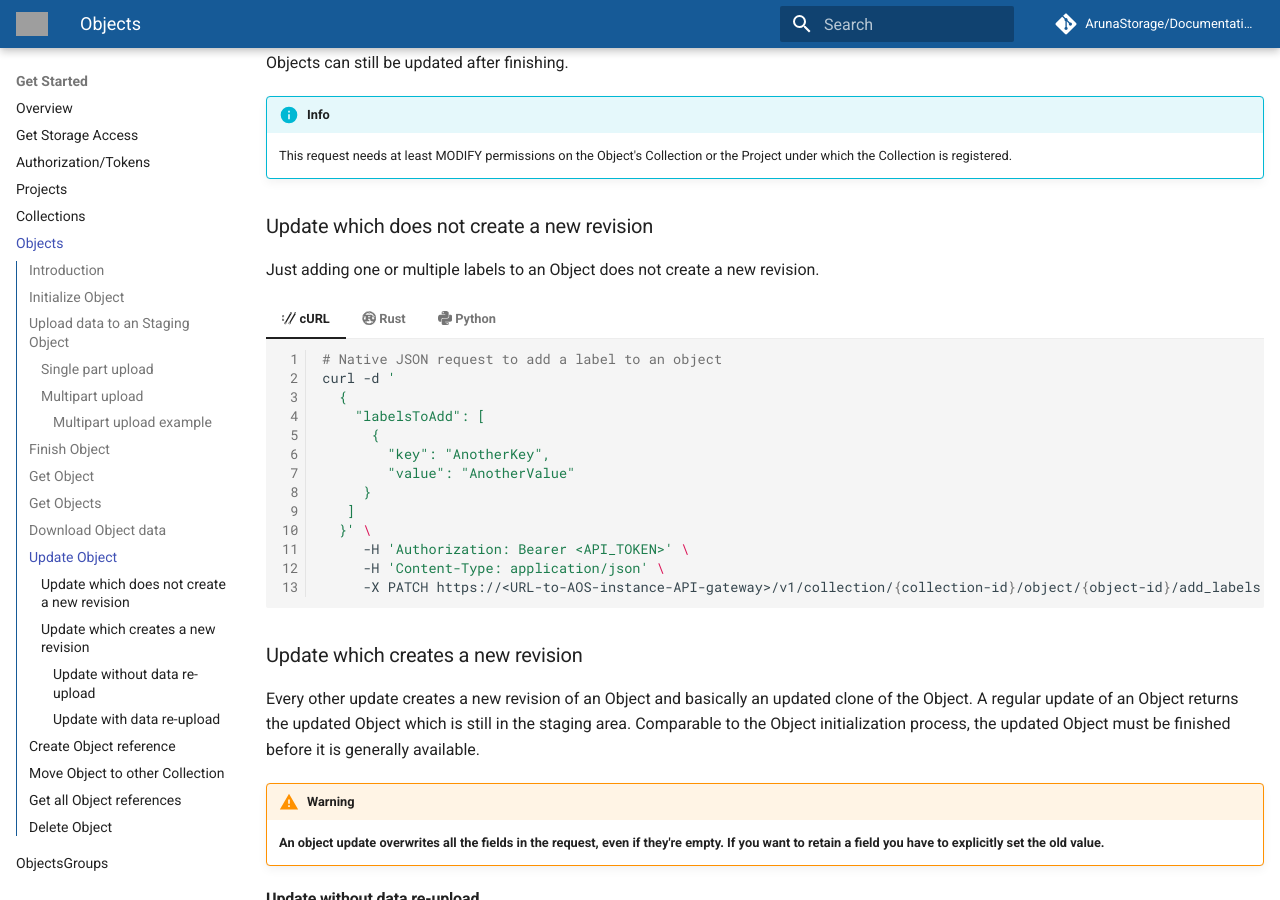
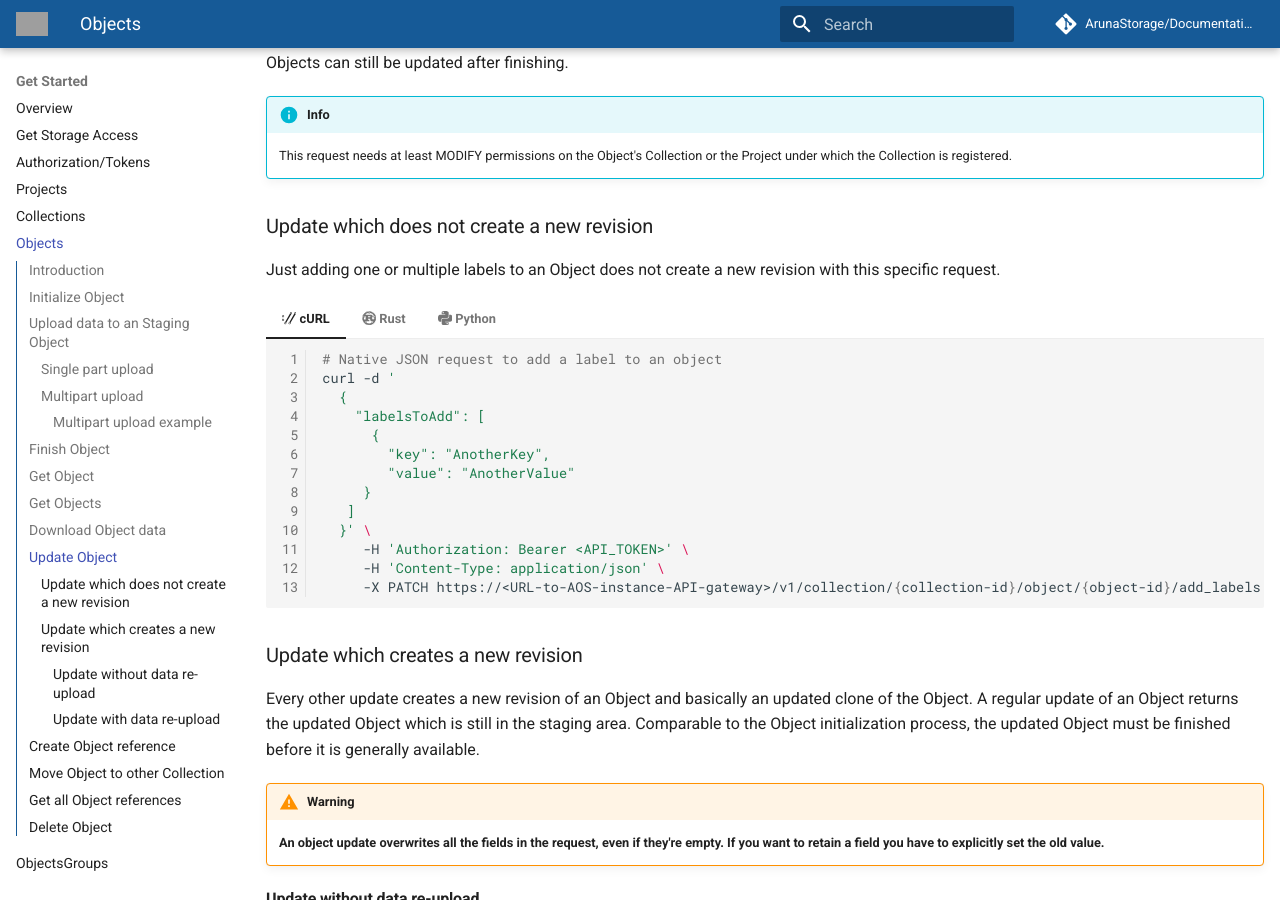
Before and after one commit to ArunaStorage/documentation, an MkDocs documentation site: the page built from docs/get_started/basic_usage/05_How-To-Objects.md, in a window 1280 px wide and 900 px high, scrolled down 5961 px. Built offline with MkDocs 1.6.1 and Material for MkDocs 9.7.7, drawn with Linux system fonts in a browser that asks for light colours; comment, search, counter and statistics services are not loaded; some of the changed lines change nothing that is shown; grey boxes are pictures that could not be loaded.

Commit message:
Rename AddLabelToObject to AddLabelsToObject

````diff
--- a/docs/get_started/basic_usage/05_How-To-Objects.md
+++ b/docs/get_started/basic_usage/05_How-To-Objects.md
@@ -1041,7 +1041,7 @@
 
 ### Update which does not create a new revision
 
-Just adding one or multiple labels to an Object does not create a new revision.
+Just adding one or multiple labels to an Object does not create a new revision with this specific request.
 
 === ":simple-curl: cURL"
 
@@ -1065,7 +1065,7 @@
 
     ```rust linenums="1"
     // Create tonic/ArunaAPI request to add a label to an object
-    let add_request = AddLabelToObjectRequest {
+    let add_request = AddLabelsToObjectRequest {
         object_id: "<object-id>".to_string(),
         collection_id: "<collection-id>".to_string(),
         labels_to_add: vec![KeyValue {
@@ -1088,7 +1088,7 @@
 
     ```python linenums="1"
     # Create tonic/ArunaAPI request to add a label to an object
-    request = AddLabelToObjectRequest(
+    request = AddLabelsToObjectRequest(
         object_id="<object-id>",
         collection_id="<collection-id>",
         labels_to_add=[KeyValue(
@@ -1098,7 +1098,7 @@
     )
 
     # Send the request to the AOS instance gRPC gateway
-    response = client.object_client.AddLabelToObject(request=request)
+    response = client.object_client.AddLabelsToObject(request=request)
 
     # Do something with the response
     print(f'{response}')
````
